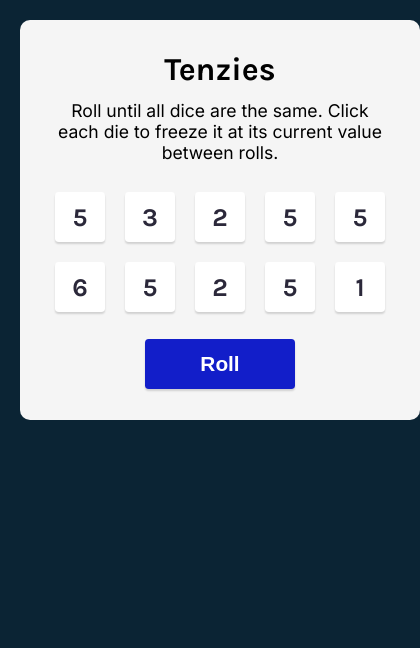
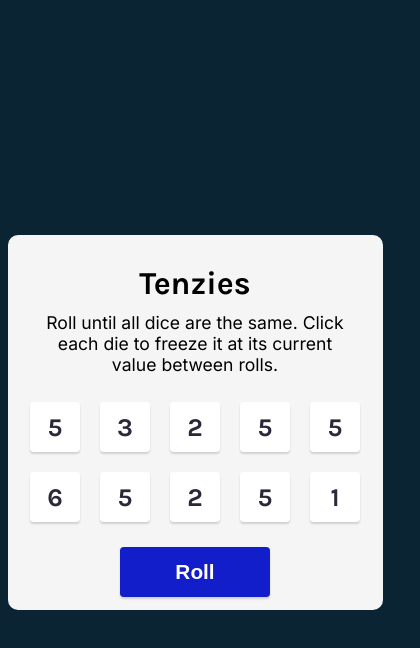
Before and after one commit to piecanoe/tenzies, a React (Vite) app: page / in a window 390 px wide. Shown: the top 648 px of the page, 420 px wide, since content can reach past the window. Built offline with nearby package versions, Linux system fonts and the light colour scheme.

Commit message:
Change CSS so width and height of 'main' element doesn't shrink when screen size changes, Add 'viewport' scale settings to html to ensure scale is correct

```diff
--- a/index.html
+++ b/index.html
@@ -1,5 +1,6 @@
 <html>
     <head>
+        <meta name="viewport" content="width=device-width, initial-scale=1">
         <link rel="preconnect" href="https://fonts.googleapis.com">
         <link rel="preconnect" href="https://fonts.gstatic.com" crossorigin>
         <link href="https://fonts.googleapis.com/css2?family=Inter&family=Karla:wght@700&display=swap" rel="stylesheet">
--- a/src/style.css
+++ b/src/style.css
@@ -2,15 +2,22 @@
   box-sizing: border-box;
 }
 
+html {
+  margin: auto;
+}
+
 body {
   margin: 0;
-  padding: 20px;
+  padding: 1rem;
   background: #0B2434;
   font-family: 'Karla', sans-serif;
+  display: flex;
+  justify-content: center;
+  align-items: center;
 }
 
 main {
-  margin: 0 auto;
+  margin: 0;
   width: 400px;
   height: 400px;
   border-radius: 10px;
@@ -20,6 +27,7 @@ main {
   justify-content: space-around;
   align-items: center;
   padding: 30px;
+  box-sizing: border-box;
 }
 
 .title {
@@ -81,3 +89,10 @@ main {
 .roll-button:active{
   box-shadow: inset 5px 5px 10px -3px rgba(0, 0, 0, 0.7);
 }
+
+@media (max-width: 400px) {
+  main {
+    width: 375px;
+    height: 375px;
+  }
+}
```
